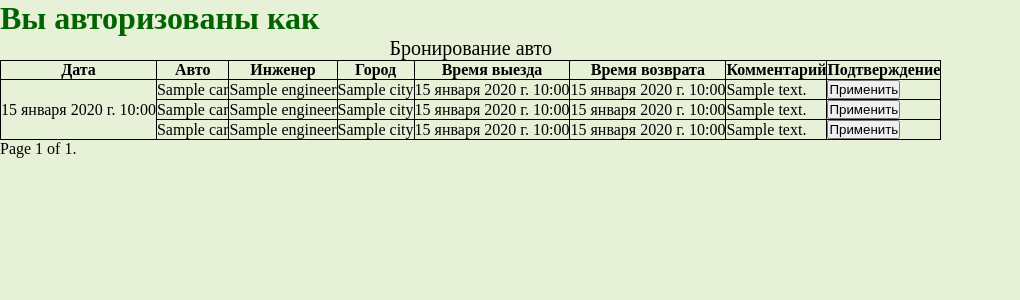
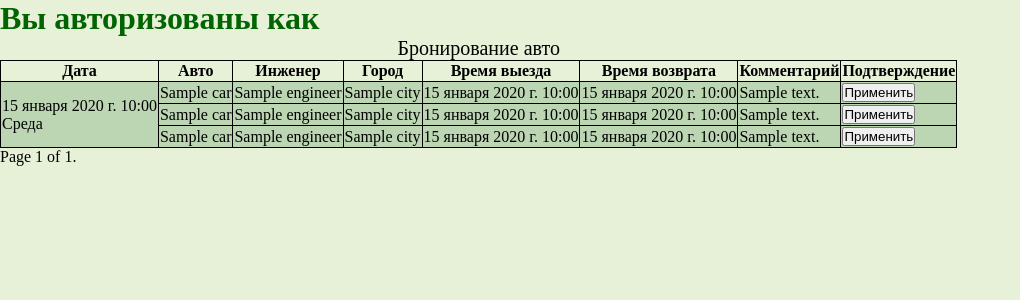
Before and after one commit to DenzkIs/car_booking, a Django app: template booking/templates/table_page.html in a window 1280 px wide. Shown: the top 300 px of the page, without its empty margins (0-1020 px from the left). Run offline with Django 4.2, Linux system fonts and the light colour scheme; the template is opened without the code that fills it: most values are stand-ins (such as "Sample title", 1, 10 or a date in 2020).

Commit message:
Added name of weekday in table, hover for tr and input

```diff
--- a/booking/static/css/style.css
+++ b/booking/static/css/style.css
@@ -11,7 +11,18 @@ body{
 table, td, th{
     border: 1px solid black;
     border-collapse: collapse;
+    padding: 1px;
 }
-tbody{
-    border: 1.5px solid black;
+tbody:nth-child(odd) {
+  background-color: #bcd5b3;
 }
+input:hover{
+    background: #e7f1d8;
+    transition: 0.1s linear all;
+}
+tr:hover {
+    border: 2px solid black;
+    border-radius: 10px;
+    background: #dcf7e3;
+    transition: 0.1s linear all;
+}
--- a/booking/templates/table_page.html
+++ b/booking/templates/table_page.html
@@ -29,9 +29,9 @@
             <tbody>
                 <tr>
                     {% if day_today == form.0.1.date %}
-                        <td rowspan="3" style="background: lemonchiffon">{{ form.0.1.date }}</td>
+                        <td rowspan="3" style="background: lemonchiffon">{{ form.0.1.date}}<br>{{ form.0.1.date|date:"l" }}</td>
                     {% else %}
-                        <td rowspan="3">{{ form.0.1.date }}</td>
+                        <td rowspan="3">{{ form.0.1.date }}<br>{{ form.0.1.date|date:"l" }}</td>
                     {% endif %}
                     <td>{{ form.0.1.car }}</td>
                     <form action="" method="POST">
```
Also changed, not shown: db.sqlite3, 1 other file.
